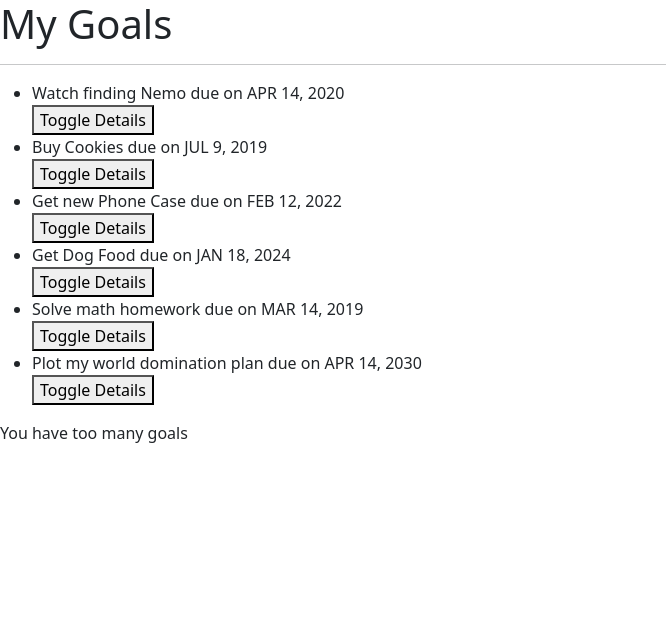
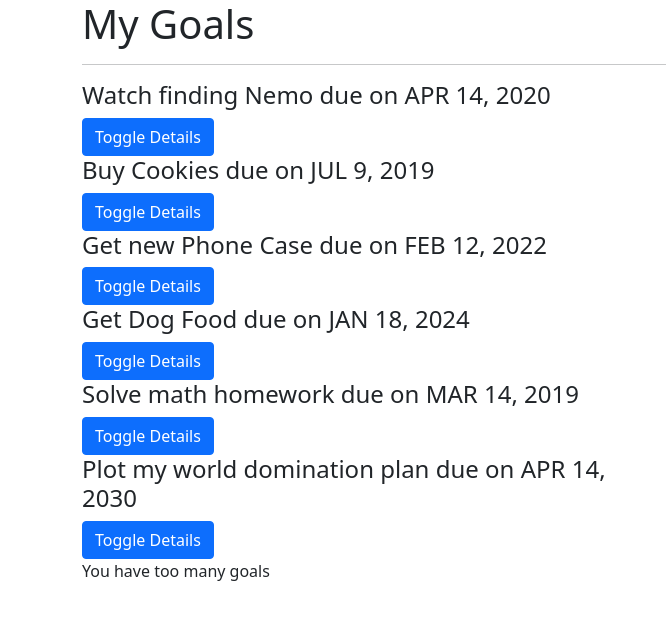
Before and after one commit to Clemo97/Goals, an Angular app: page / in a window 1280 px wide. Shown: the top 620 px of the page, without its empty margins (0-666 px from the left). Built offline with nearby package versions, Linux system fonts and the light colour scheme.

Commit message:
add bootstrap to components

```diff
--- a/src/app/goal-detail/goal-detail.component.html
+++ b/src/app/goal-detail/goal-detail.component.html
@@ -1,3 +1,3 @@
 <p>{{goal.description}}</p>
 <p>This goal will be complete in {{goal.completeDate|dateCount}} days</p>
-<button (click)='goalDelete(true)'>Delete Goal</button>
+<button (click)='goalDelete(true)' class="btn btn-outline-danger">Delete Goal</button>
--- a/src/app/goal/goal.component.html
+++ b/src/app/goal/goal.component.html
@@ -1,10 +1,21 @@
-<h1>My Goals</h1>
-<hr>
-<ul>
-  <div *ngFor='let goal of goals;let i = index'>
-    <li appStrikethrough>{{goal.name}} due on {{goal.completeDate|date|uppercase}}</li>
-    <button (click)='toggleDetails(i)'>Toggle Details</button>
-    <app-goal-detail *ngIf='goal.showDescription' [goal]='goal' (isComplete)='completeGoal($event,i)'></app-goal-detail>
+<div class="container">
+  <h1>My Goals</h1>
+  <hr>
+
+  <div class="row">
+    <div class="col-md-6">
+      <div *ngFor='let goal of goals;let i = index'>
+        <div>
+          <h4 id={{i}} appStrikethrough>{{goal.name}} due on {{goal.completeDate|date|uppercase}}</h4>
+          <button (click)='toggleDetails(i)' class="btn btn-primary">Toggle Details</button>
+        </div>
+
+        <div *ngIf='goal.showDescription'>
+          <app-goal-detail [goal]='goal' (isComplete)='deleteGoal($event,i)'></app-goal-detail>
+        </div>
+      </div>
+    </div>
   </div>
-</ul>
-<p *ngIf='goals.length > 5'>You have too many goals</p>
+
+  <p *ngIf='goals.length > 5'>You have too many goals</p>
+</div>
```
